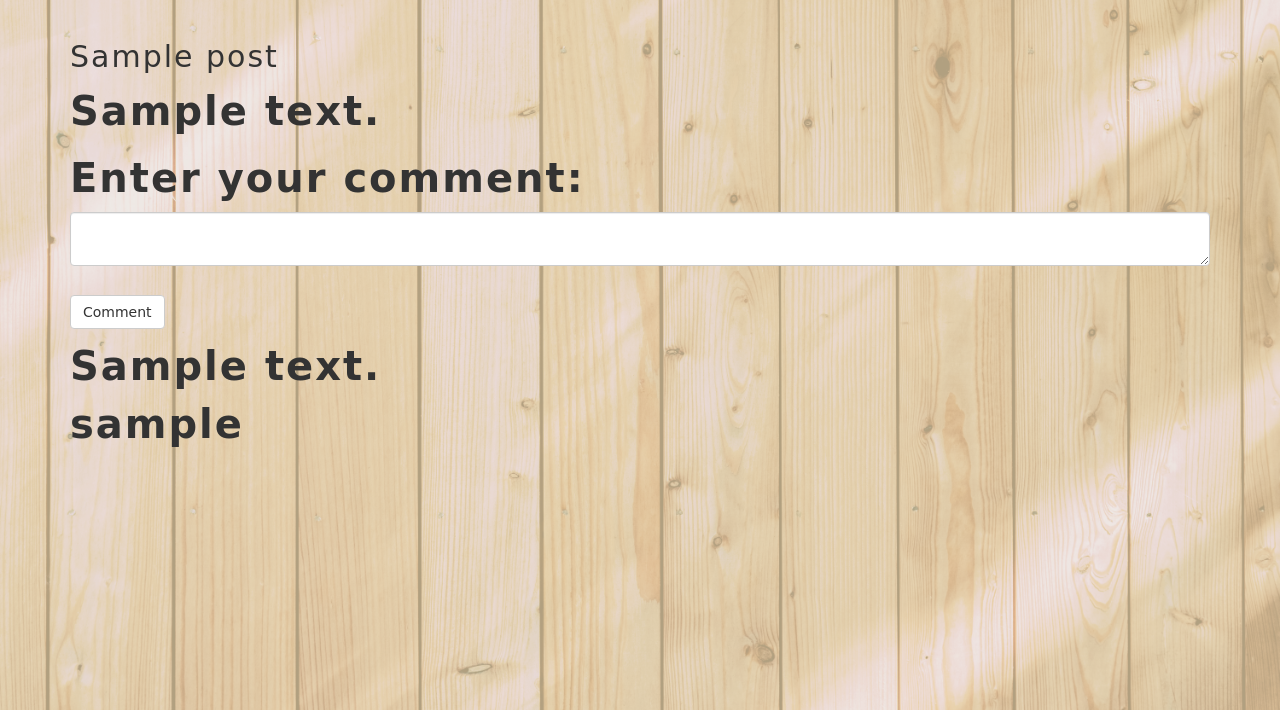
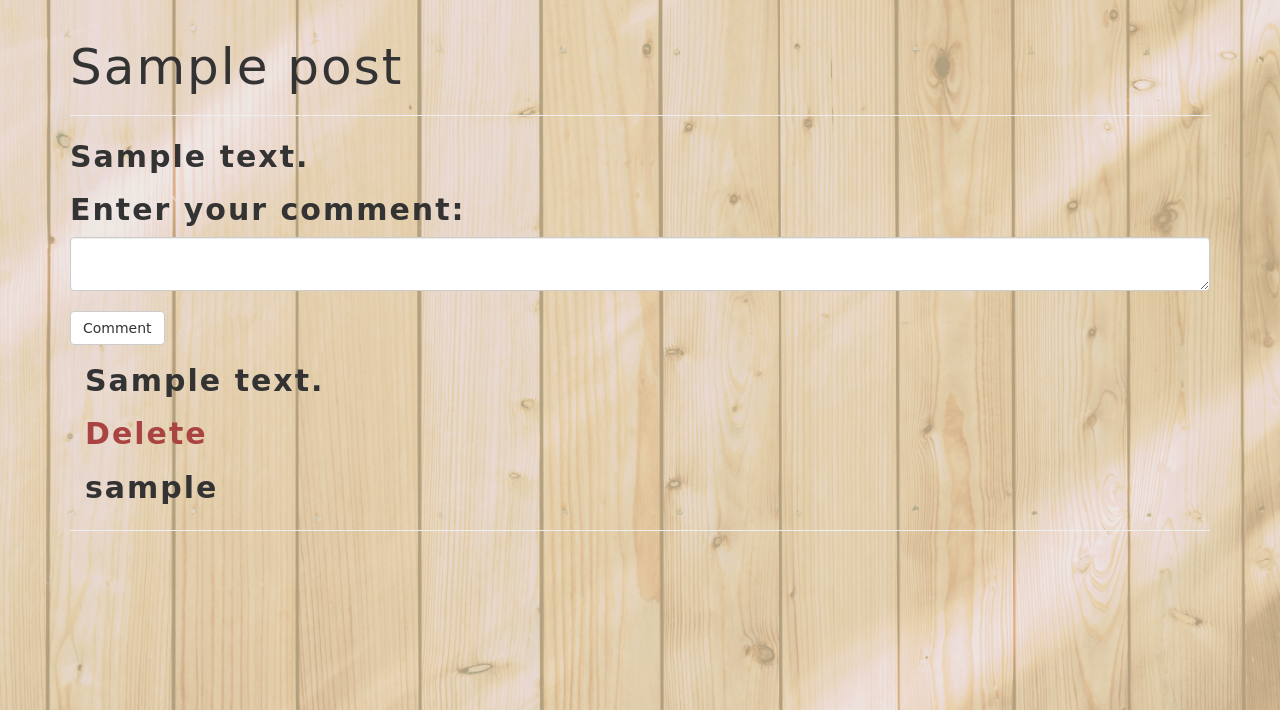
Before and after one commit to Tajeu2001/blog, a Flask app: page /article/1 in a window 1280 px wide. Shown: the part 90-800 px from the top of the page. Run offline with Flask 2, Linux system fonts and the light colour scheme; tables that the repository leaves empty hold one stand-in row (values such as "Sample post"); some libraries are stand-ins or nearby versions; some web fonts are replaced.

Commit message:
enable deleting of the comments

```diff
--- a/app/main/views.py
+++ b/app/main/views.py
@@ -7,7 +7,8 @@ from .. models import User,Post,Comment
 from ..email import mail_message
 from .. import db
 from ..requests import get_random_quote
-
+from flask.globals import request
+from werkzeug.utils import redirect
 
 @main.route('/')
 def index():
@@ -43,3 +44,17 @@ def post(id):
         return redirect(request.referrer)
 
     return render_template('blog.html', title=title, post=post, comments=comments, form=form)
+
+@main.route('/delete/<int:id>', methods=['GET', 'POST'])
+def delete(id):
+    post = Post.query.filter_by(id=id).first_or_404()
+    db.session.delete(post)
+    db.session.commit()
+    return redirect(url_for('main.index'))
+
+@main.route('/post/<id>/comment/delete', methods = ['GET', 'POST'])
+def deleteComment(id):
+    comment = Comment.query.filter_by(id=id).first()
+    db.session.delete(comment)
+    db.session.commit()
+    return redirect(request.referrer)
--- a/app/models.py
+++ b/app/models.py
@@ -99,6 +99,12 @@ class Comment(db.Model):
     def save_comment(self):
         db.session.add(self)
         db.session.commit()
+    @classmethod
+
+    def delete_comment(cls, id):
+        comment = cls.query.filter_by(id=id).first()
+        db.session.delete(comment)
+        db.session.commit()
 
     @classmethod
     def get_comments(cls, id):
--- a/app/static/css/styles.css
+++ b/app/static/css/styles.css
@@ -64,9 +64,15 @@ body{
 
 }
 
-.post-title {
-  font-size: 30px;
+.posttitle{
+  font-size: 50px;
 }
+
+.post-content{
+  font-size:30px ;
+}
+
+
 .title-blogs{
   color: rgb(24, 11, 2);
   margin-top: 3%;
@@ -96,7 +102,7 @@ body{
 }
 
 .article {
-  font-size: 40px;
+  font-size: 30px;
 }
 
 .post-link {
@@ -109,7 +115,12 @@ body{
 }
 
 .content {
-  font-size: 30px;
+  font-size: 20px;
   color: rgb(24, 11, 2);
   font-weight: 700;
 }
+
+.comment {
+  font-size: 30px;
+  margin-top:1%;
+}
--- a/app/templates/blog.html
+++ b/app/templates/blog.html
@@ -2,19 +2,24 @@
 {% import "bootstrap/wtf.html" as wtf%}
 {%block content%}
 <div class="container article">
-<h3 class="post-title"> {{post.title}} </h3>
+  <h3 class="posttitle"> {{post.title}} </h3>
+  <hr>
   <p class="post-content">{{post.content}}</p>
   <div >
     {{wtf.quick_form(form)}}
   </div>
-{%for comment in comments%}
-<div>
-  {{comment.comment}}
+  {% for comment in comments %}
+  <div class=" container p-3 comment">
+    <p>{{ comment.comment }}</p>
+    <a class="text-danger" href="{{ url_for('main.deleteComment', id=comment.id) }}">Delete</a>
   </div>
-<div>
+  <div class="container comment">
     {{comment.user.username}}
   </div>
+  <hr>
 </div>
-{%endfor%}
+
+
+{% endfor %}
 
 {%endblock%}
--- a/manage.py
+++ b/manage.py
@@ -4,7 +4,7 @@ from app.models import User,Post
 from  flask_migrate import Migrate, MigrateCommand
 
 #Creating app instance
-app = create_app('production')
+app = create_app('development')
 
 manager = Manager(app)
 migrate = Migrate(app,db)
```
Lines whose indentation alone changed are shown as unchanged.
